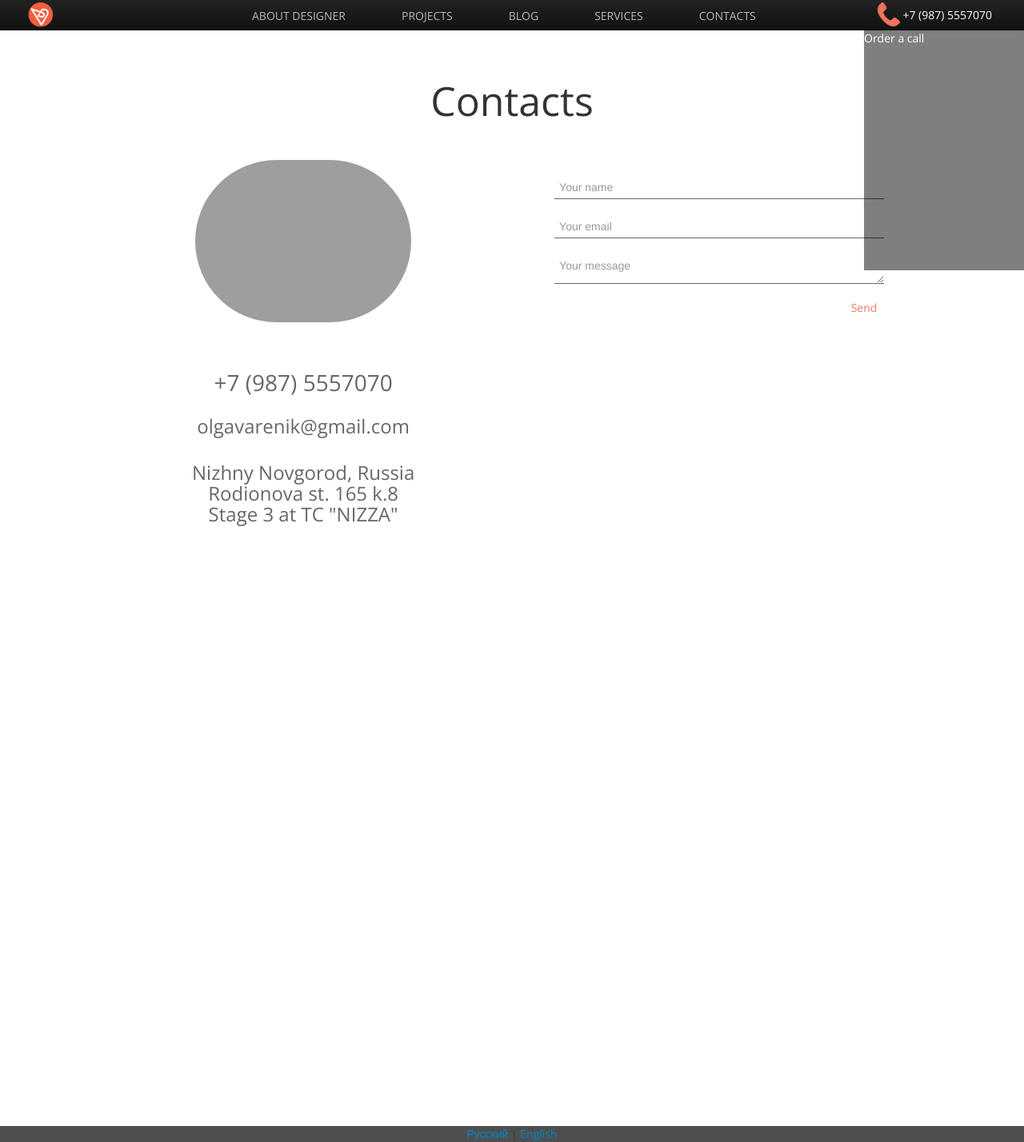
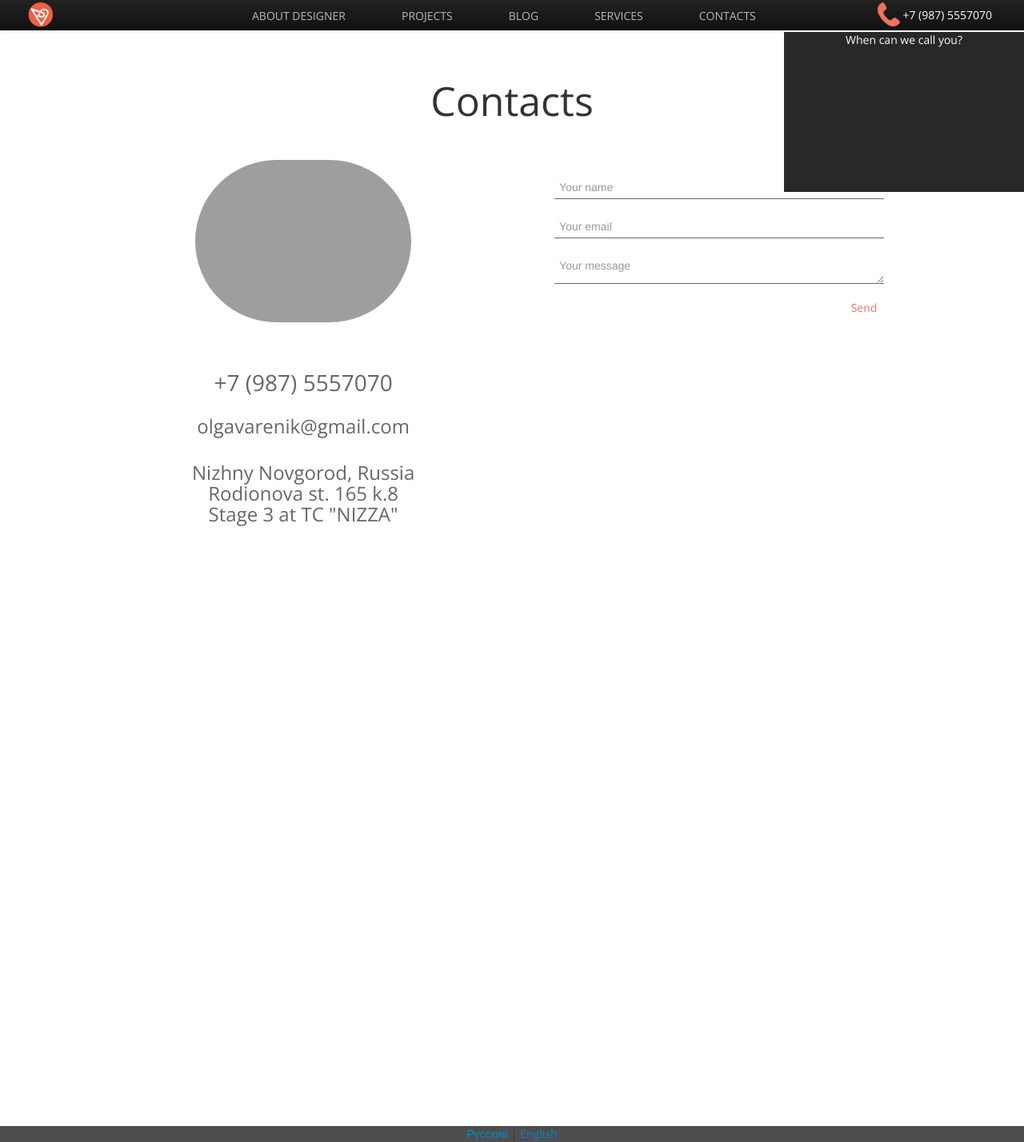
Before and after one commit to emakarov/ovarenik, a Django app: template ovarenik/templates/blog/contacts.html in a window 1280 px wide. Shown: the whole page at 80% size. Run offline with Django 3.2, Linux system fonts and the light colour scheme; the template is opened without the code that fills it, so the values that code supplies are empty; parts of the project's set-up code (start-up, migrations or seed data) failed here and were passed over; some libraries are stand-ins or nearby versions; grey boxes are pictures that could not be loaded.

Commit message:
phone recall

```diff
--- a/ovarenik/templates/base.html
+++ b/ovarenik/templates/base.html
@@ -78,7 +78,9 @@
       </div>
     </div>
 
-    <div style="position:fixed;top:38px;background:#000;opacity:0.5;right:0;height:300px;color:#fff;width:200px;">{% trans "Order a call" %}</div>
+    <div style="position:fixed;top:40px;background:#111111;opacity:0.9;right:0;height:200px;width:300px;color:#fff">
+      <center>{% trans "When can we call you?" %}</center>
+    </div>
 
 
 
```
